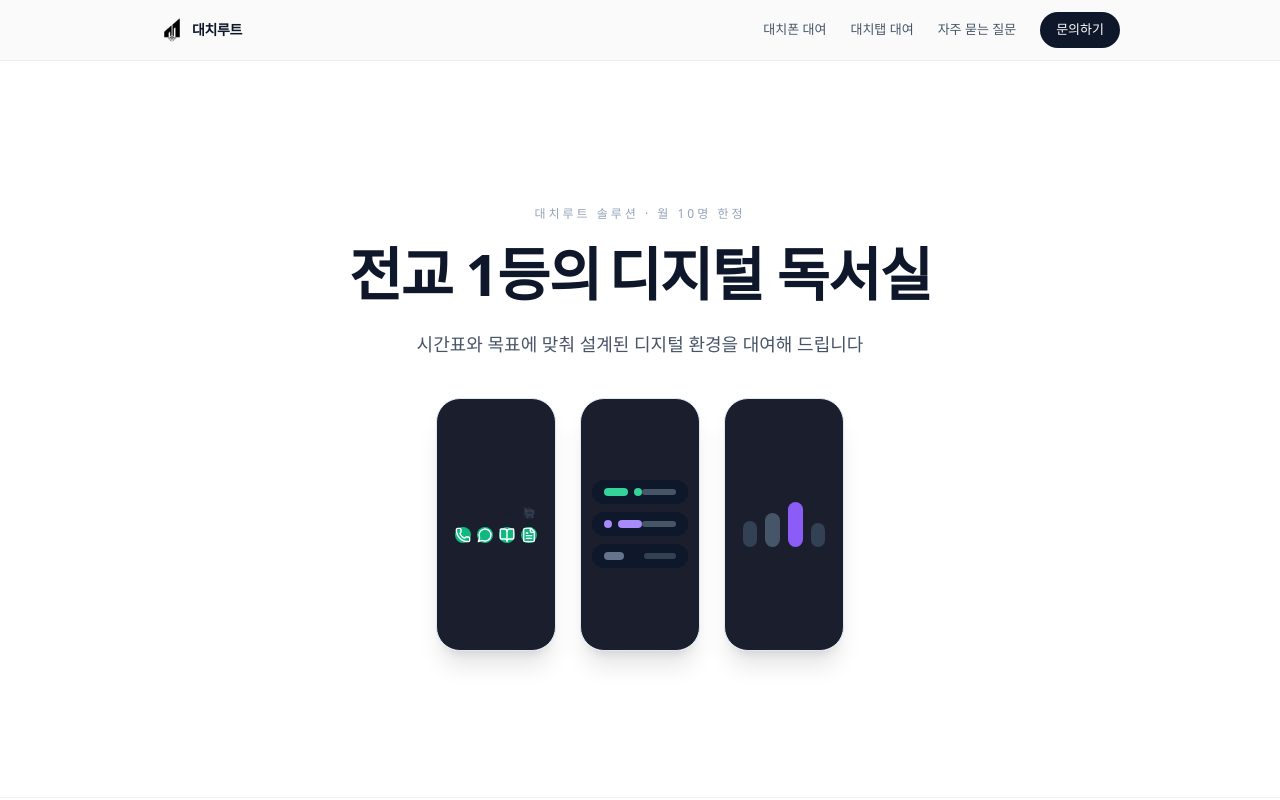
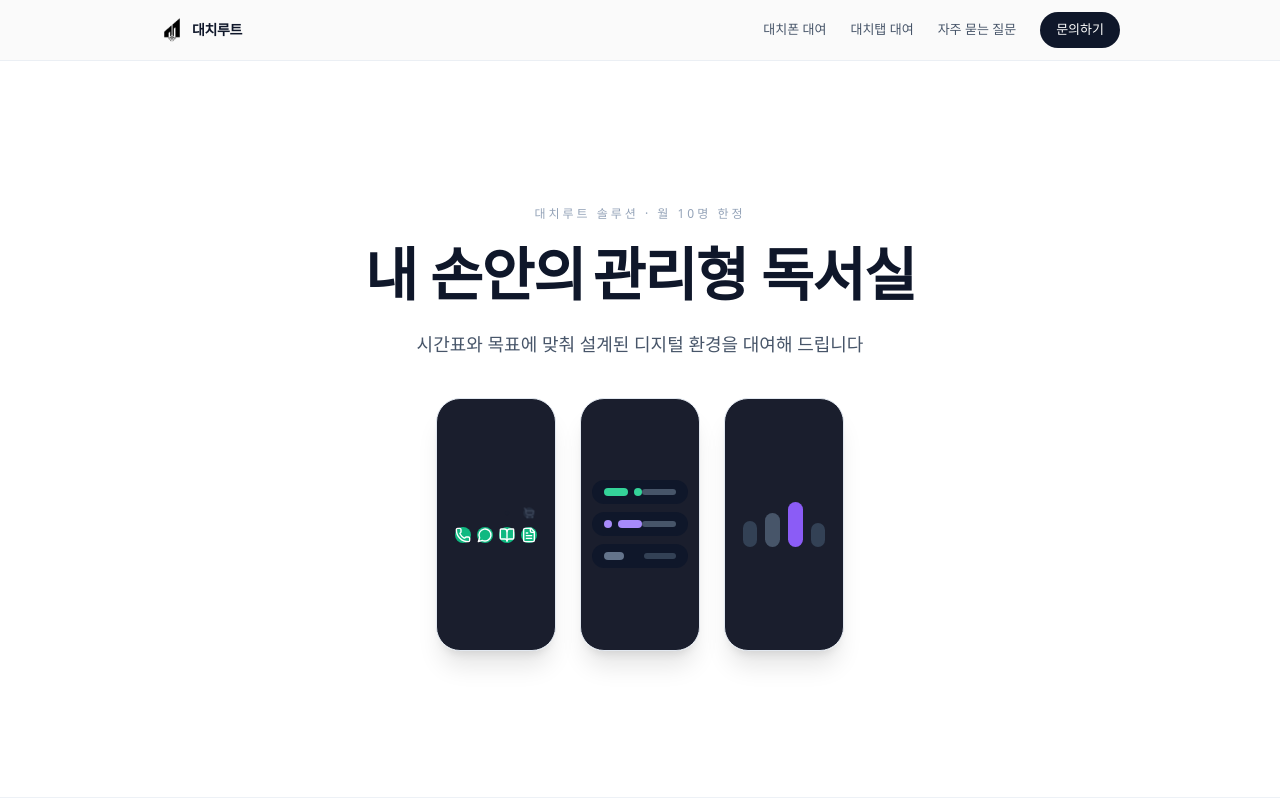
Before and after one commit to hwchung24/rootDaechi_web, a Next.js app: page / in a window 1280 px wide. Shown: the top 800 px of the page. Built offline with nearby package versions, Linux system fonts and the light colour scheme.

Commit message:
Update landing hero title wording
Made-with: Cursor

```diff
--- a/app/page.tsx
+++ b/app/page.tsx
@@ -479,9 +479,9 @@ export default function Home() {
                 대치루트 솔루션 · 월 10명 한정
               </p>
               <h1 className="mt-4 text-[2.8rem] font-semibold leading-tight tracking-tight text-slate-900 sm:text-[3rem] md:text-[3.4rem] lg:text-[3.6rem]">
-                전교 1등의
+                내 손안의
                 <br className="block sm:hidden" />
-                <span className="sm:ml-2">디지털 독서실</span>
+                <span className="sm:ml-2">관리형 독서실</span>
               </h1>
               <p className="mt-5 max-w-xl mx-auto text-base text-slate-600 sm:text-lg">
                 시간표와 목표에 맞춰 설계된 디지털 환경을 대여해 드립니다
```
